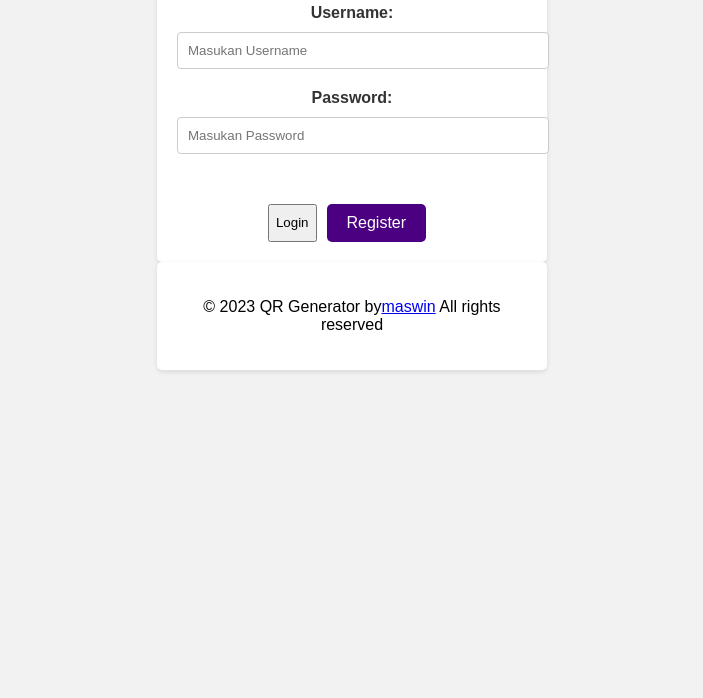
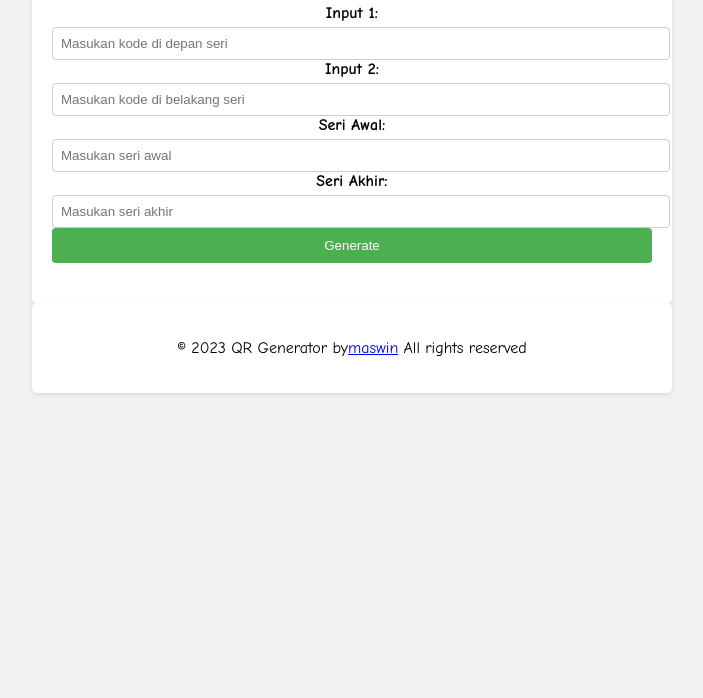
Before and after one commit to maswiin/qrgenerator, a plain HTML site: page index.html in a window 1280 px wide. Shown: the part 102-800 px from the top of the page, without its empty margins (288-991 px from the left). Drawn offline with Linux system fonts and the light colour scheme.

Commit message:
Update index.html

```diff
--- a/index.html
+++ b/index.html
@@ -2,35 +2,33 @@
 <html>
 <head>
     <title>QR Generator bymaswin</title>
-    <link rel="stylesheet" href="style.css">
+    <script src="qrcode.min.js"></script>
+    <link rel="stylesheet" href="styleqr.css">
     <style>
-        /* CSS styles here */
+
     </style>
 </head>
 <body>
     <div class="container">
-        <h2>Silakan Login</h2>
-        <form>
-            <label for="username">Username:</label>
-            <input type="text" id="username" name="username" placeholder="Masukan Username">
-            <label for="password">Password:</label>
-            <input type="password" id="password" name="password" placeholder="Masukan Password">
-           <div class="tabs">
-                <input type="button" value="Login" id="loginButton">
-            <div id="error-message" class="error-message" style="display: none;">
-                Username atau password salah!
-            </div>
-                <a href="https://api.whatsapp.com/send/?phone=6282138321123&text=Permisi%20saya%20mau%20daftar%20QrGenerator" class="tab">Register</a>
-            </div>
-        </form>
+        <h1>QR Generator</h1>
+        <label for="input1">Input 1:</label>
+        <input type="text" id="input1" placeholder="Masukan kode di depan seri">
+        <label for="input2">Input 2:</label>
+        <input type="text" id="input2" placeholder="Masukan kode di belakang seri">
+        <label for="awalSeri">Seri Awal:</label>
+        <input type="text" id="awalSeri" placeholder="Masukan seri awal">
+        <label for="akhirSeri">Seri Akhir:</label>
+        <input type="text" id="akhirSeri" placeholder="Masukan seri akhir">
+        <button onclick="generateQRCode()">Generate</button>
+        <div class="qrcodes-container" id="qrcodes"></div>
     </div>
-    <script src="main.js"></script>
-     <footer>
+
+    <script src="qrcode.js"></script>
+        <footer>
         <div class="container">
             <p>&copy; 2023 QR Generator by<a href="https://api.whatsapp.com/send/?phone=6282138321123">maswin</a>
             All rights reserved
             </p>
-        </div>
-    </footer>
+        </footer>
 </body>
 </html>
```
